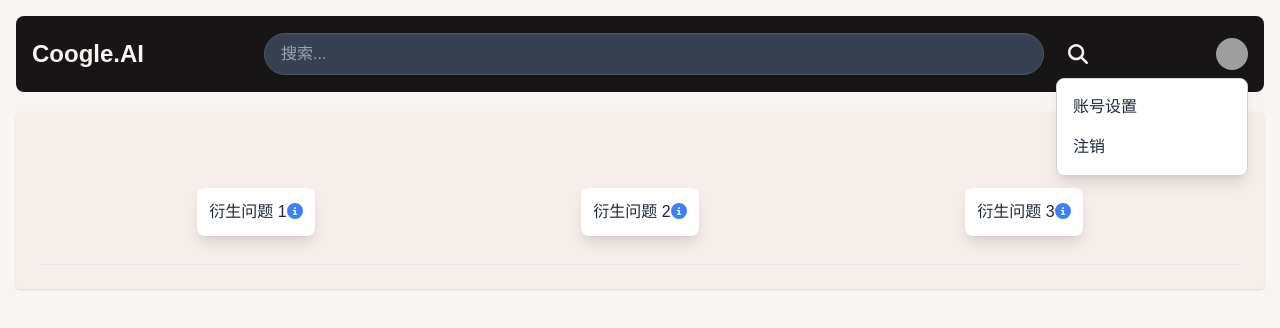
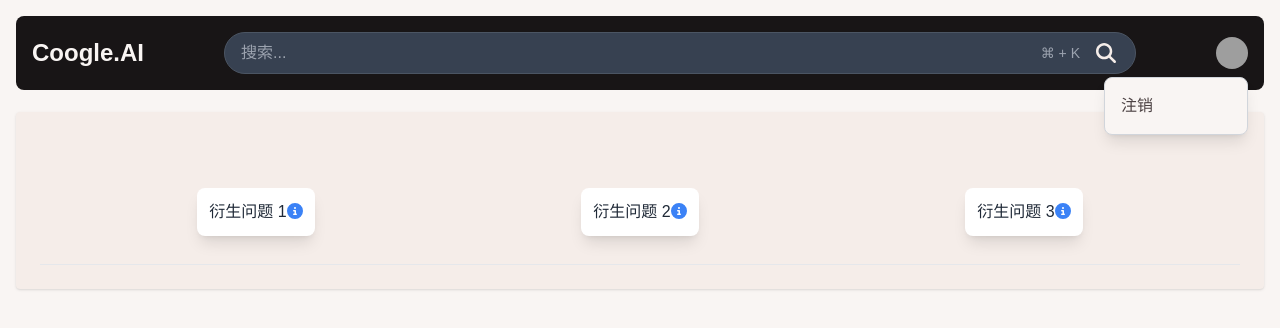
Before and after one commit to blowxian/bitquest_ai, a Next.js app: page /search in a window 1280 px wide. Both pictures are taken after a click on the button 1232 px from the left and 54 px from the top of the page. Shown: the top 328 px of the page. Built offline with nearby package versions, Linux system fonts and the light colour scheme; grey boxes are pictures that could not be loaded; a web font is replaced by a local one.

Commit message:
opt account menu

```diff
--- a/app/search/page.tsx
+++ b/app/search/page.tsx
@@ -1,6 +1,6 @@
 'use client';
 
-import React, {useState, useEffect, useCallback} from "react";
+import React, {useState, useEffect, useCallback, useRef} from "react";
 import {FontAwesomeIcon} from "@fortawesome/react-fontawesome";
 import {faSearch} from "@fortawesome/free-solid-svg-icons";
 import Markdown from "@/lib/mark-down";
@@ -56,6 +56,42 @@ export default function Page() {
         setIsMenuOpen(!isMenuOpen);
     }, [isMenuOpen]);
 
+    const menuRef = useRef<HTMLDivElement>(null);
+
+    // 点击外部关闭菜单的函数
+    const handleClickOutside = (event: MouseEvent) => {
+        if (menuRef.current && !menuRef.current.contains(event.target as Node)) {
+            setIsMenuOpen(false);
+        }
+    };
+
+    // 创建一个 ref 来引用输入框
+    const searchInputRef = useRef<HTMLInputElement>(null);
+
+    // 键盘事件处理函数
+    const handleGlobalKeyDown = (event: KeyboardEvent) => {
+
+        // 检查是否按下了 'K' 键，同时按下了 'Meta' 键（Mac）或 'Control' 键（Windows/Linux）
+        if ((event.metaKey || event.ctrlKey) && event.key === 'k') {
+            event.preventDefault(); // 阻止默认行为
+            searchInputRef.current?.focus(); // 聚焦到输入框
+        }
+    };
+
+    useEffect(() => {
+        // 添加事件监听器
+        window.addEventListener('keydown', handleGlobalKeyDown);
+        // 添加全局点击事件监听器
+        window.addEventListener('mousedown', handleClickOutside);
+
+        // 组件卸载时移除事件监听器
+        return () => {
+            window.removeEventListener('keydown', handleGlobalKeyDown);
+            window.removeEventListener('mousedown', handleClickOutside);
+        };
+    }, []);
+
+
     const fetchAndSummarizeData = (googleSearchRes: GoogleCustomSearchResponse) => {
         const eventSource = new EventSource(`/api/update?prompt=` + encodeURIComponent(`合并以下多个搜索结果，结合你的知识，生成用户想要的答案，并在回复中标注各条搜索结果的引用部分。
 
@@ -106,7 +142,7 @@ ${googleSearchRes.items?.map((result, index) => `搜索结果${index + 1}： ${r
 
     const handleKeyDown = (event: React.KeyboardEvent<HTMLInputElement>) => {
         // 检查是否同时按下了 'Enter' 键和 'Meta' 键（Mac 的 Command 键）或 'Control' 键（Windows/Linux）
-        if ((event.metaKey || event.ctrlKey) && event.key === 'Enter') {
+        if (event.key === 'Enter') {
             handleSearch(); // 调用搜索处理函数
         }
     };
@@ -146,29 +182,32 @@ ${googleSearchRes.items?.map((result, index) => `搜索结果${index + 1}： ${r
             <div className="fixed left-1/2 transform -translate-x-1/2 p-4 w-full">
                 <div className="bg-customBlack rounded-lg p-4 w-full flex items-center justify-between">
                     {/* 左侧 Logo */}
-                    <div className="text-customWhite2 text-2xl font-semibold">
+                    <div className="text-customWhite2 text-2xl font-semibold mr-16">
                         Coogle.AI
                     </div>
 
                     {/* 中间搜索框 */}
-                    <div className="flex-1 mx-4 flex justify-center items-center">
+                    <div className="flex-1 mx-4 flex items-center relative w-3/4">
                         <input
+                            ref={searchInputRef}
                             type="text"
                             placeholder="搜索..."
-                            className="bg-gray-700 text-white border border-gray-600 rounded-full py-2 px-4 w-3/4"
+                            className="bg-gray-700 text-white border border-gray-600 rounded-full py-2 pl-4 pr-10 w-full"
                             value={searchTerms}
                             onChange={handleInputChange}
-                            onKeyDown={handleKeyDown} // 添加 onKeyDown 事件处理器
+                            onKeyDown={handleKeyDown}
                         />
-                        {/* 搜索按钮 */}
-                        <button className="p-2 text-xl ml-4" onClick={handleSearch}>
-                            <FontAwesomeIcon icon={faSearch}
-                                             className="text-customWhite hover:text-customOrange transition duration-150 ease-in-out"/>
-                        </button>
+                        <div className="absolute inset-y-0 right-0 flex items-center pr-3">
+                            <span className="mr-2 text-sm text-gray-400">⌘ + K</span>
+                            <button className="p-2 text-xl" onClick={handleSearch}>
+                                <FontAwesomeIcon icon={faSearch}
+                                                 className="text-customWhite hover:text-customOrange transition duration-150 ease-in-out"/>
+                            </button>
+                        </div>
                     </div>
 
                     {/* 右侧账号头像和下拉菜单 */}
-                    <div className="relative">
+                    <div className="relative ml-16" ref={menuRef}>
                         <button
                             className="text-white relative z-10 flex items-center"
                             onClick={toggleMenu}
@@ -183,16 +222,10 @@ ${googleSearchRes.items?.map((result, index) => `搜索结果${index + 1}： ${r
                         {/* 下拉菜单 */}
                         {isMenuOpen && (
                             <div
-                                className="absolute right-0 mt-2 py-2 w-48 bg-white border border-gray-300 shadow-lg rounded-lg">
+                                className="absolute right-0 mt-2 py-2 w-36 bg-customWhite2 border border-gray-300 shadow-lg rounded-lg">
                                 <a
                                     href="#"
-                                    className="block px-4 py-2 text-gray-800 hover:bg-gray-200"
-                                >
-                                    账号设置
-                                </a>
-                                <a
-                                    href="#"
-                                    className="block px-4 py-2 text-gray-800 hover:bg-gray-200"
+                                    className="block px-4 py-2 text-customBlackText hover:bg-customWhite"
                                 >
                                     注销
                                 </a>
```
